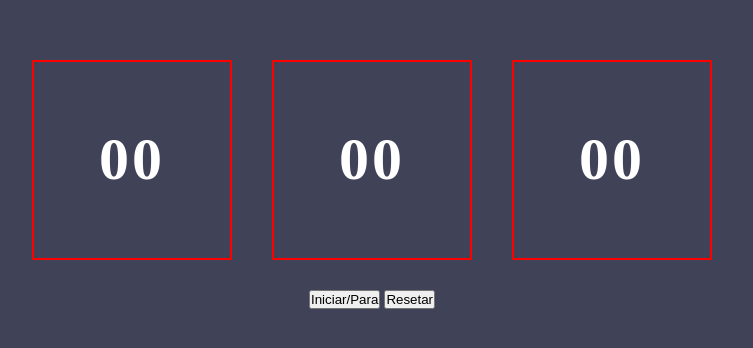
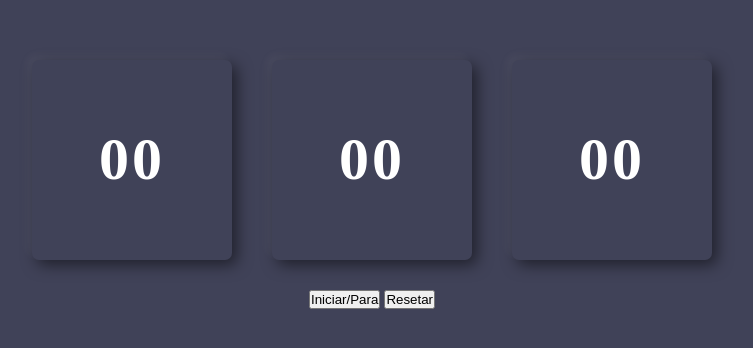
Before and after one commit to gabrielmds222/Cronometro_JS, a plain HTML site: page index.html in a window 1280 px wide. Shown: the part 216-564 px from the top of the page, without its empty margins (268-1021 px from the left). Drawn offline with Linux system fonts and the light colour scheme.

Commit message:
feat: Cria estilo de neumorfismo no cronômetro

```diff
--- a/style.css
+++ b/style.css
@@ -36,5 +36,8 @@ main {
   font-weight: bolder;
   letter-spacing: 3px;
 
-  border: 2px solid red;
+  background-color: #404258;
+  border-radius: 7px;
+  box-shadow: -5px -5px 10px rgba(255, 255, 255, 0.05),
+    5px 5px 15px rgba(0, 0, 0, 0.5);
 }
```
